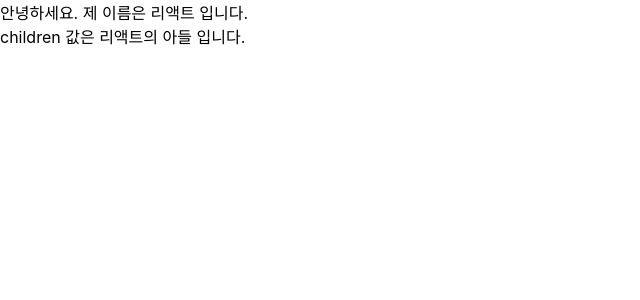
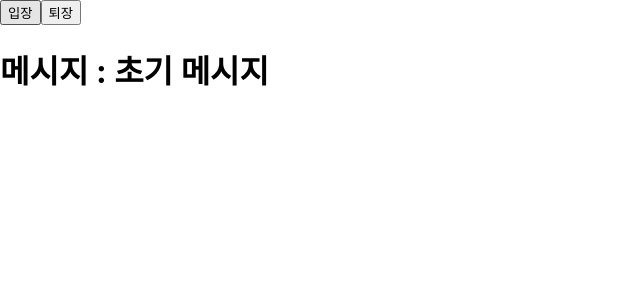
Before and after one commit to chanchanwoong/React-Study, a React (Create React App) app in the folder hello-react/: page / in a window 1280 px wide. Shown: the top 300 px of the page, without its empty margins (0-640 px from the left). Built offline with nearby package versions, Linux system fonts and the light colour scheme.

Commit message:
add: useState 학습

```diff
--- a/hello-react/src/App.js
+++ b/hello-react/src/App.js
@@ -1,8 +1,8 @@
 import React from "react";
-import MyComponent from "./MyComponent";
+import Say from "./Say";
 
 const App = () => {
-  return <MyComponent name="리액트">리액트의 아들</MyComponent>;
+  return <Say initialMessage="초기 메시지" />;
 };
 
 export default App;
--- a/hello-react/src/MyComponent.js
+++ b/hello-react/src/MyComponent.js
@@ -1,12 +1,26 @@
 import React from "react";
+import PropTypes from "prop-types";
 
-const MyComponent = ({ name, children }) => {
+const MyComponent = ({
+  name = "기본값이양",
+  favoriteNumber = "ㅇㅇ",
+  children,
+}) => {
   return (
     <div>
       안녕하세요. 제 이름은 {name} 입니다. <br />
-      children 값은 {children} 입니다.
+      children 값은 {children} 입니다. <br />
+      name의 타입은 {typeof name} 입니다. <br />
+      children의 타입은 {typeof children} 입니다. <br />
+      <br />
+      제가 좋아하는 숫자는 {favoriteNumber} 입니다.
     </div>
   );
 };
 
+MyComponent.defaultProps = {
+  name: "기본 값~~",
+  favoriteNumber: 11111,
+};
+
 export default MyComponent;
--- /dev/null
+++ b/hello-react/src/Say.js
@@ -0,0 +1,26 @@
+import React, { useState } from "react";
+
+/*
+    useState 학습을 위한 Say 컴포넌트
+    - 컴포넌트의 데이터는 useState를 통해서 관리할 수 있다.
+
+    초기값 설정 방식
+    - 초깃값은 상위 컴포넌트에서 props로 받아서 지정
+    - 하위 컴포넌트에서 useState(초깃값) 지정
+*/
+
+const Say = ({ initialMessage }) => {
+  const [message, setMessage] = useState(initialMessage);
+  const onClickEnter = () => setMessage("안녕하세요.");
+  const onClickLeave = () => setMessage("안녕히 가세요.");
+
+  return (
+    <div>
+      <button onClick={onClickEnter}>입장</button>
+      <button onClick={onClickLeave}>퇴장</button>
+      <h1>메시지 : {message}</h1>
+    </div>
+  );
+};
+
+export default Say;
```
